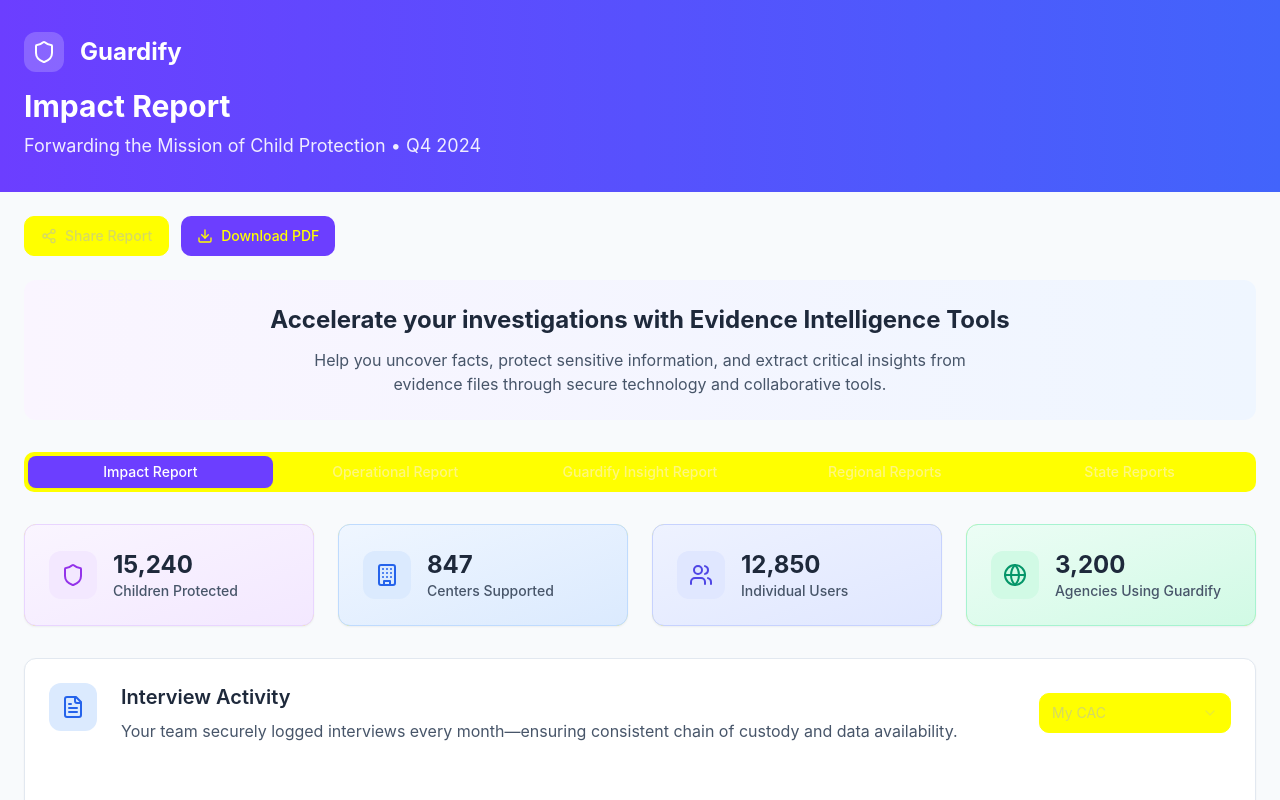
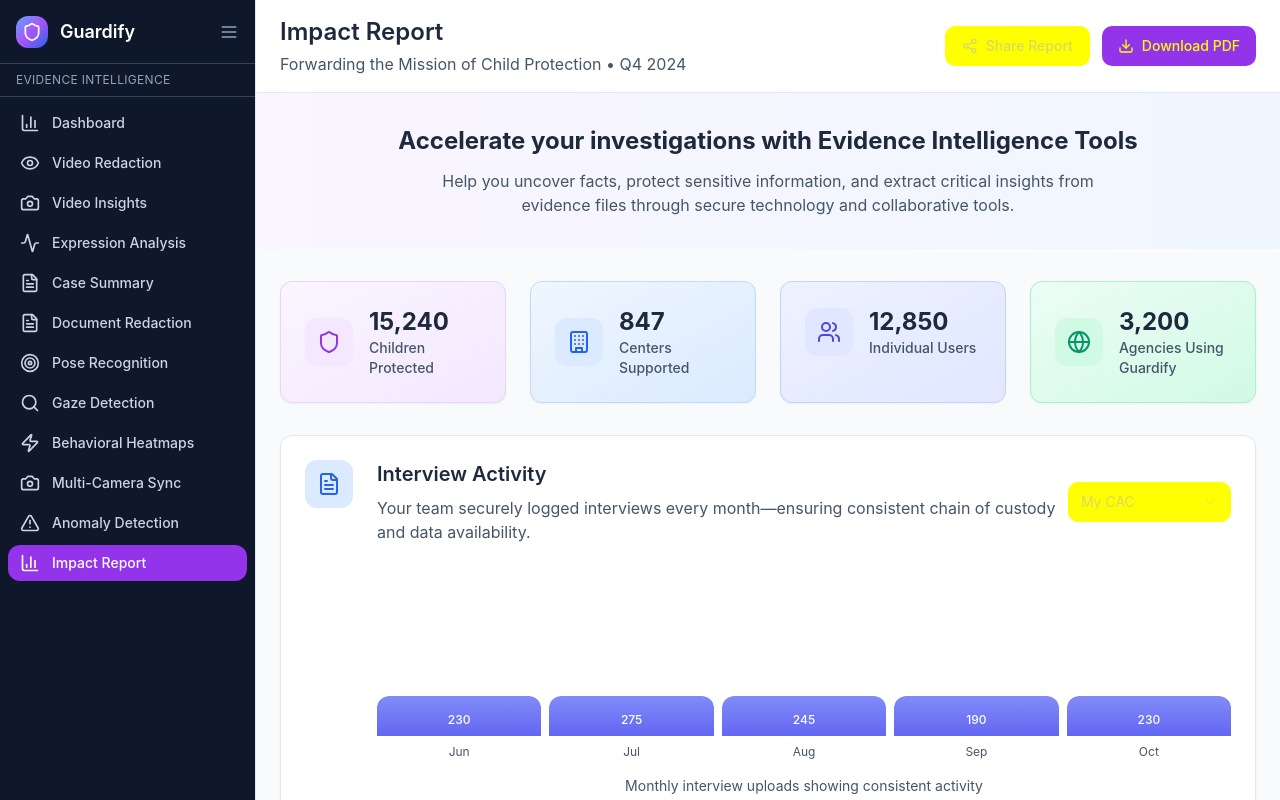
Before and after one commit to Leo-Torre5/guardify-impact-visuals, a React (Vite) app: page / in a window 1280 px wide. Shown: the top 800 px of the page. Built offline with nearby package versions, Linux system fonts and the light colour scheme.

Commit message:
Reverted to commit 03d7f68658b10ab5943bdc5d6cd80743b7558051

```diff
--- a/src/components/ImpactReport.tsx
+++ b/src/components/ImpactReport.tsx
@@ -3,7 +3,6 @@ import React, { useState } from 'react';
 import { Card } from '@/components/ui/card';
 import { Button } from '@/components/ui/button';
 import { Select, SelectContent, SelectItem, SelectTrigger, SelectValue } from '@/components/ui/select';
-import { Tabs, TabsContent, TabsList, TabsTrigger } from '@/components/ui/tabs';
 import {
   Download,
   Share2,
@@ -88,8 +87,114 @@ const ImpactReport = () => {
     law_enforcement_time_saved: 320
   };
 
-  const ReportContent = () => (
-    <div className="space-y-8">
+  const sidebarItems = [
+    { name: "Dashboard", icon: BarChart3, active: false },
+    { name: "Video Redaction", icon: Eye, active: false },
+    { name: "Video Insights", icon: Camera, active: false },
+    { name: "Expression Analysis", icon: Activity, active: false },
+    { name: "Case Summary", icon: FileText, active: false },
+    { name: "Document Redaction", icon: FileText, active: false },
+    { name: "Pose Recognition", icon: Target, active: false },
+    { name: "Gaze Detection", icon: Search, active: false },
+    { name: "Behavioral Heatmaps", icon: Zap, active: false },
+    { name: "Multi-Camera Sync", icon: Camera, active: false },
+    { name: "Anomaly Detection", icon: AlertTriangle, active: false },
+    { name: "Impact Report", icon: BarChart3, active: true },
+  ];
+
+  return (
+    <div className="min-h-screen bg-slate-50 flex">
+      {/* Sidebar */}
+      <div className={`${sidebarOpen ? 'w-64' : 'w-16'} transition-all duration-300 bg-slate-900 border-r border-slate-200 flex flex-col`}>
+        {/* Header */}
+        <div className="h-16 flex items-center px-4 border-b border-slate-700">
+          <div className="flex items-center gap-3">
+            <div className="w-8 h-8 bg-gradient-to-br from-blue-400 via-purple-500 to-blue-600 rounded-lg flex items-center justify-center">
+              <Shield className="w-5 h-5 text-white" />
+            </div>
+            {sidebarOpen && (
+              <div className="text-white font-semibold text-lg">Guardify</div>
+            )}
+          </div>
+          <button
+            onClick={() => setSidebarOpen(!sidebarOpen)}
+            className="ml-auto text-slate-400 hover:text-white"
+          >
+            <Menu className="w-5 h-5" />
+          </button>
+        </div>
+
+        {/* Subtitle */}
+        {sidebarOpen && (
+          <div className="px-4 py-2 border-b border-slate-700">
+            <div className="text-xs text-slate-400 uppercase tracking-wide">Evidence Intelligence</div>
+          </div>
+        )}
+
+        {/* Navigation */}
+        <nav className="flex-1 p-2 space-y-1">
+          {sidebarItems.map((item, index) => (
+            <div
+              key={index}
+              className={`flex items-center gap-3 px-3 py-2 rounded-lg transition-colors ${
+                item.active
+                  ? 'bg-purple-600 text-white'
+                  : 'text-slate-300 hover:bg-slate-800 hover:text-white'
+              }`}
+            >
+              <item.icon className="w-5 h-5 flex-shrink-0" />
+              {sidebarOpen && (
+                <span className="text-sm font-medium">{item.name}</span>
+              )}
+            </div>
+          ))}
+        </nav>
+
+        {/* User section */}
+        {sidebarOpen && (
+          <div className="p-4 border-t border-slate-700">
+            <div className="text-xs text-slate-400">leo.t@guardify.com</div>
+          </div>
+        )}
+      </div>
+
+      {/* Main Content */}
+      <div className="flex-1 flex flex-col">
+        {/* Header */}
+        <div className="bg-white border-b border-slate-200 px-6 py-4">
+          <div className="flex items-center justify-between">
+            <div>
+              <h1 className="text-2xl font-semibold text-slate-800">Impact Report</h1>
+              <p className="text-slate-600 mt-1">Forwarding the Mission of Child Protection • Q4 2024</p>
+            </div>
+            <div className="flex gap-3">
+              <Button variant="outline" className="flex items-center gap-2">
+                <Share2 className="w-4 h-4" />
+                Share Report
+              </Button>
+              <Button className="flex items-center gap-2 bg-purple-600 hover:bg-purple-700">
+                <Download className="w-4 h-4" />
+                Download PDF
+              </Button>
+            </div>
+          </div>
+        </div>
+
+        {/* Mission Statement */}
+        <div className="px-6 py-8 bg-gradient-to-r from-purple-50 to-blue-50">
+          <div className="text-center">
+            <h2 className="text-2xl font-bold text-slate-800 mb-3">
+              Accelerate your investigations with Evidence Intelligence Tools
+            </h2>
+            <p className="text-slate-600 max-w-2xl mx-auto">
+              Help you uncover facts, protect sensitive information, and extract critical insights from evidence files through secure technology and collaborative tools.
+            </p>
+          </div>
+        </div>
+
+        {/* Content */}
+        <div className="flex-1 px-6 py-8 space-y-8 max-w-7xl mx-auto w-full">
+
           {/* KPI Cards */}
           <KPICards data={reportData.kpi_metrics} />
 
@@ -189,104 +294,9 @@ const ImpactReport = () => {
             </div>
           </Card>
         </div>
-  );
-
-  return (
-    <div className="min-h-screen bg-slate-50">
-      {/* Branded Header */}
-      <div className="bg-gradient-to-r from-guardify-purple to-guardify-blue text-white">
-        <div className="px-6 py-8">
-          <div className="flex items-center gap-4 mb-4">
-            <div className="w-10 h-10 bg-white/20 rounded-lg flex items-center justify-center">
-              <Shield className="w-6 h-6 text-white" />
-            </div>
-            <div className="text-2xl font-bold">Guardify</div>
-          </div>
-          <div>
-            <h1 className="text-3xl font-bold mb-2">Impact Report</h1>
-            <p className="text-white/90 text-lg">Forwarding the Mission of Child Protection • Q4 2024</p>
-          </div>
-        </div>
-      </div>
-
-      {/* Navigation and Content */}
-      <div className="px-6 py-6">
-        <div className="flex items-center justify-between mb-6">
-          <div className="flex gap-3">
-            <Button variant="outline" className="flex items-center gap-2">
-              <Share2 className="w-4 h-4" />
-              Share Report
-            </Button>
-            <Button className="flex items-center gap-2 bg-guardify-purple hover:bg-guardify-purple-dark">
-              <Download className="w-4 h-4" />
-              Download PDF
-            </Button>
-          </div>
-        </div>
-
-        {/* Mission Statement */}
-        <div className="mb-8 p-6 bg-gradient-to-r from-purple-50 to-blue-50 rounded-xl">
-          <div className="text-center">
-            <h2 className="text-2xl font-bold text-slate-800 mb-3">
-              Accelerate your investigations with Evidence Intelligence Tools
-            </h2>
-            <p className="text-slate-600 max-w-2xl mx-auto">
-              Help you uncover facts, protect sensitive information, and extract critical insights from evidence files through secure technology and collaborative tools.
-            </p>
-          </div>
-        </div>
-
-        {/* Tabs Navigation */}
-        <Tabs defaultValue="impact" className="w-full">
-          <TabsList className="grid w-full grid-cols-5 mb-8">
-            <TabsTrigger value="impact" className="data-[state=active]:bg-guardify-purple data-[state=active]:text-white">
-              Impact Report
-            </TabsTrigger>
-            <TabsTrigger value="operational" disabled className="opacity-50">
-              Operational Report
-            </TabsTrigger>
-            <TabsTrigger value="insight" disabled className="opacity-50">
-              Guardify Insight Report
-            </TabsTrigger>
-            <TabsTrigger value="regional" disabled className="opacity-50">
-              Regional Reports
-            </TabsTrigger>
-            <TabsTrigger value="state" disabled className="opacity-50">
-              State Reports
-            </TabsTrigger>
-          </TabsList>
-
-          <TabsContent value="impact" className="space-y-8">
-            <ReportContent />
-          </TabsContent>
-
-          <TabsContent value="operational" className="space-y-8">
-            <div className="text-center py-12">
-              <p className="text-slate-500">Operational Report coming soon...</p>
-            </div>
-          </TabsContent>
-
-          <TabsContent value="insight" className="space-y-8">
-            <div className="text-center py-12">
-              <p className="text-slate-500">Guardify Insight Report coming soon...</p>
-            </div>
-          </TabsContent>
-
-          <TabsContent value="regional" className="space-y-8">
-            <div className="text-center py-12">
-              <p className="text-slate-500">Regional Reports coming soon...</p>
-            </div>
-          </TabsContent>
-
-          <TabsContent value="state" className="space-y-8">
-            <div className="text-center py-12">
-              <p className="text-slate-500">State Reports coming soon...</p>
-            </div>
-          </TabsContent>
-        </Tabs>
 
         {/* Footer */}
-        <div className="mt-12 pt-8 border-t border-slate-200">
+        <div className="bg-slate-50 px-6 py-4 border-t border-slate-200">
           <div className="text-center">
             <p className="text-slate-600 text-sm">
               Generated by Guardify • Child Advocacy Center Technology Platform
```
Lines whose indentation alone changed are shown as unchanged.
